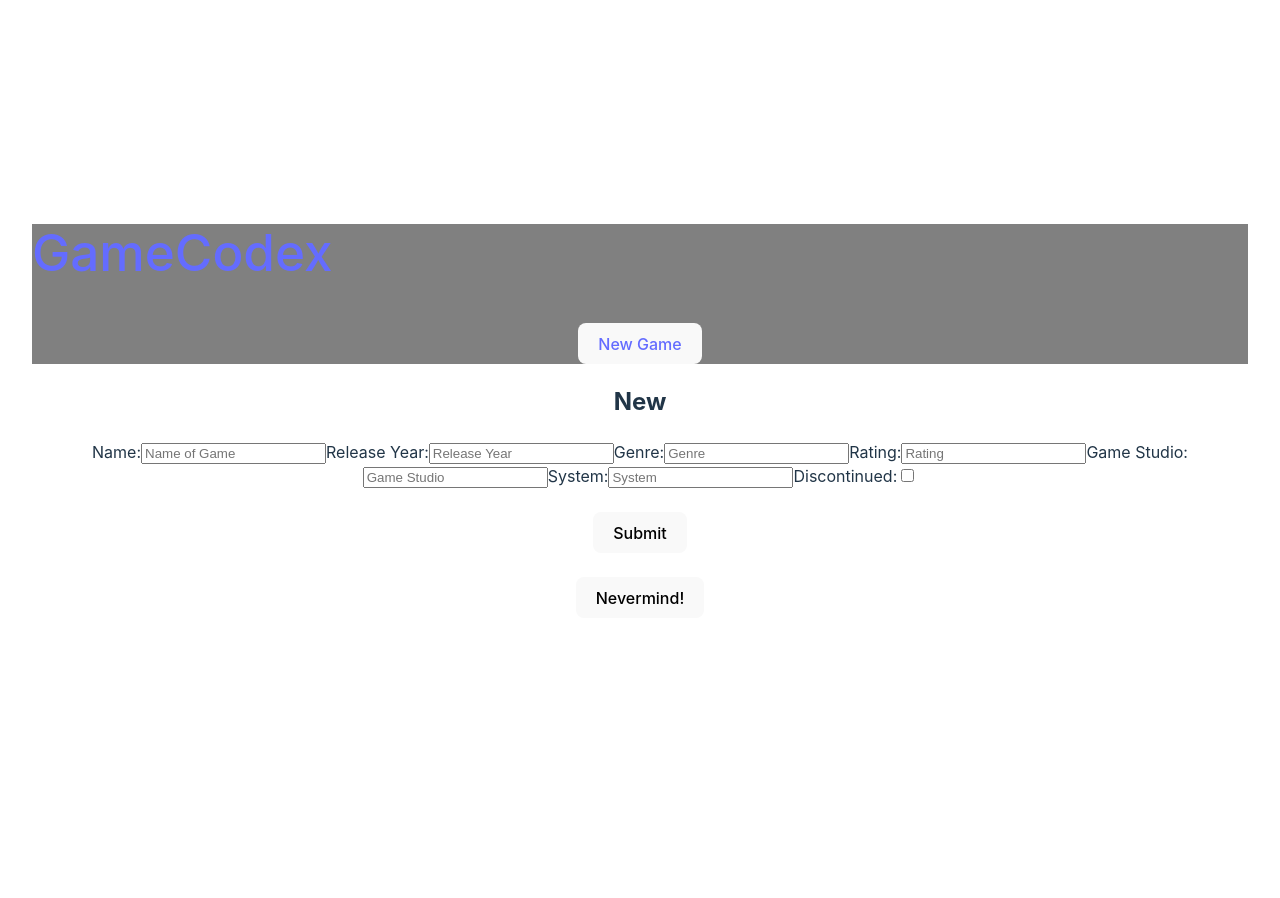
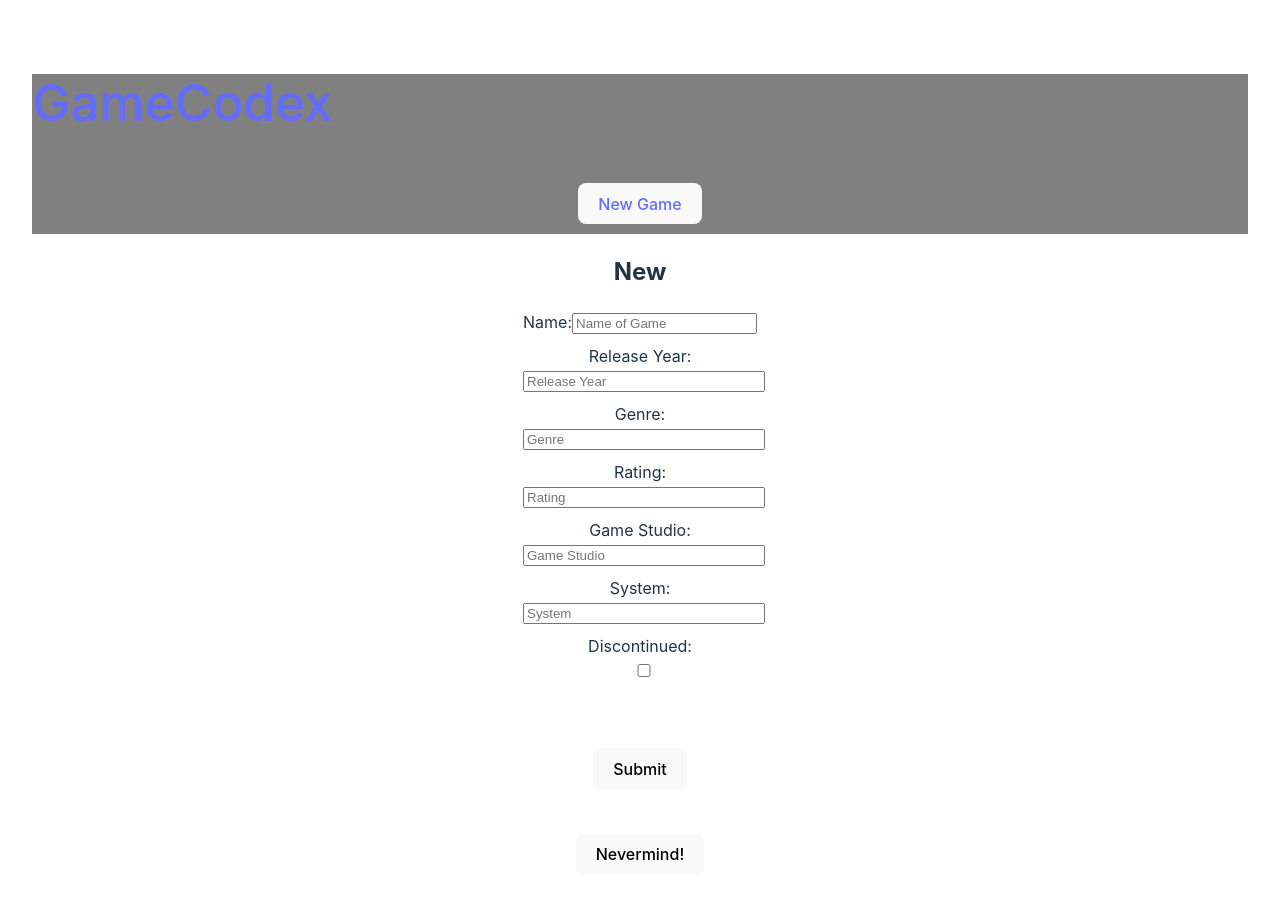
Before and after one commit to marciafoster/GameCodex_FrontEnd, a React (Vite) app: page /games/new in a window 1280 px wide. Shown: the top 898 px of the page. Before the commit the page ends 800 px from the top, so only its background shows below. Built offline with nearby package versions, Linux system fonts and the light colour scheme.

Commit message:
added css component for GameNewForm, updated readme

```diff
--- a/Components/GameNewForm.jsx
+++ b/Components/GameNewForm.jsx
@@ -1,10 +1,12 @@
 
 import { useState } from "react";
 import { useNavigate, Link } from "react-router-dom";
+import "../src/Styles/GameNewForm.css"
 
 const API = import.meta.env.VITE_API_URL;
 
 function GameNewForm() {
+
   const navigate = useNavigate();
   const [game, setGame] = useState({
     name: "",
@@ -37,7 +39,7 @@ function GameNewForm() {
         .then(res => res.json())
         .then(() => navigate('/games'))
     } catch (error) {
-      console.error('Error:', error);
+      return error
     }
   };
 
@@ -55,7 +57,7 @@ function GameNewForm() {
   };
 
   return (
-    <div className="New">
+    <div className="NewFormContainer">
       <form onSubmit={handleSubmit}>
         <label htmlFor="name">Name:</label>
         <input
@@ -67,6 +69,7 @@ function GameNewForm() {
           required
         />
 
+        <div className="FormField">
         <label htmlFor="release_year">Release Year:</label>
         <input
           id="release_year"
@@ -76,7 +79,9 @@ function GameNewForm() {
           placeholder="Release Year"
           required
         />
+        </div>
 
+        <div className="FormField">
         <label htmlFor="genre">Genre:</label>
         <input
           id="genre"
@@ -85,7 +90,9 @@ function GameNewForm() {
           onChange={handleTextChange}
           placeholder="Genre"
         />
+        </div>
 
+        <div className="FormField">
         <label htmlFor="rating">Rating:</label>
         <input
           id="rating"
@@ -95,7 +102,9 @@ function GameNewForm() {
           placeholder="Rating"
           required
         />
+        </div>
 
+        <div className="FormField">
         <label htmlFor="game_studio">Game Studio:</label>
         <input
           id="game_studio"
@@ -104,7 +113,9 @@ function GameNewForm() {
           onChange={handleTextChange}
           placeholder="Game Studio"
         />
+        </div>
 
+        <div className="FormField">
         <label htmlFor="system">System:</label>
         <input
           id="system"
@@ -113,7 +124,9 @@ function GameNewForm() {
           onChange={handleTextChange}
           placeholder="System"
         />
+        </div>
 
+        <div className="FormField">
         <label htmlFor="discontinued">Discontinued:</label>
         <input
           id="discontinued"
@@ -121,6 +134,7 @@ function GameNewForm() {
           onChange={handleCheckboxChange}
           checked={game.discontinued}
         />
+        </div>
         <br />
         <br />
         <button type="submit">Submit</button>
--- /dev/null
+++ b/src/Styles/GameNewForm.css
@@ -0,0 +1,44 @@
+.NewFormContainer {
+    display: flex;
+    flex-direction: column;
+    align-items: center;
+    margin: 20px;
+  }
+
+  .GameForm {
+    display: flex;
+    flex-direction: column;
+    align-items: center;
+    border: 1px solid #ccc;
+    padding: 20px;
+    max-width: 300px;
+    background-color: #f7f7f7;
+  }
+
+  .FormField {
+    margin: 10px 0;
+    display: flex;
+    flex-direction: column;
+  }
+
+  .FormField label {
+    margin-bottom: 3px;
+  }
+
+  .FormField input {
+    width: 100%;
+  }
+
+  button {
+    margin: 10px 0;
+    padding: 10px 20px;
+    background-color: #007BFF;
+    color: black;
+    border: none;
+    cursor: pointer;
+    font-weight: bold;
+  }
+
+  button:hover {
+    background-color: #0056b3;
+  }
```
Also changed, not shown: 1 other file (tests, documents, lock files or other folders).
